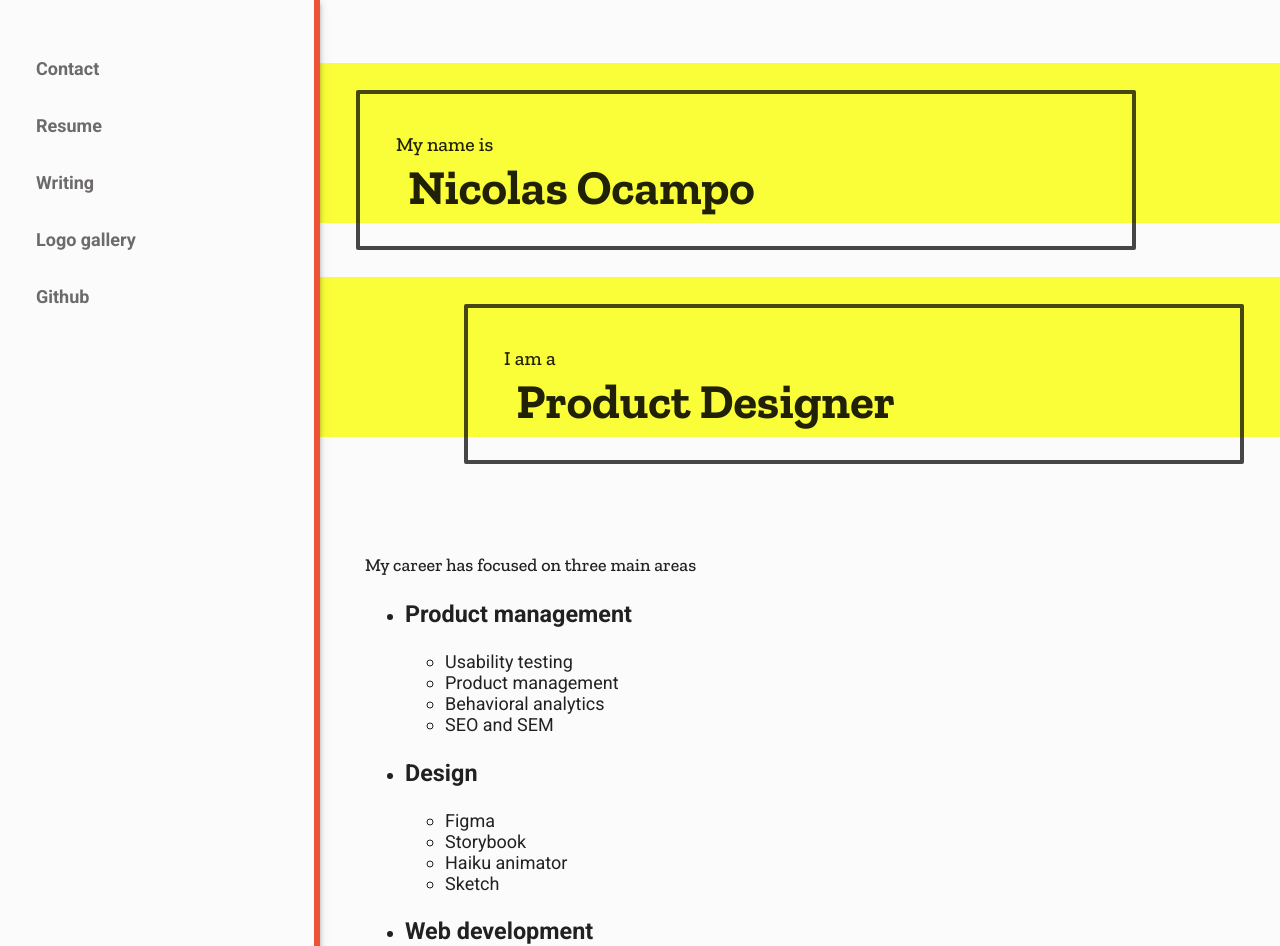
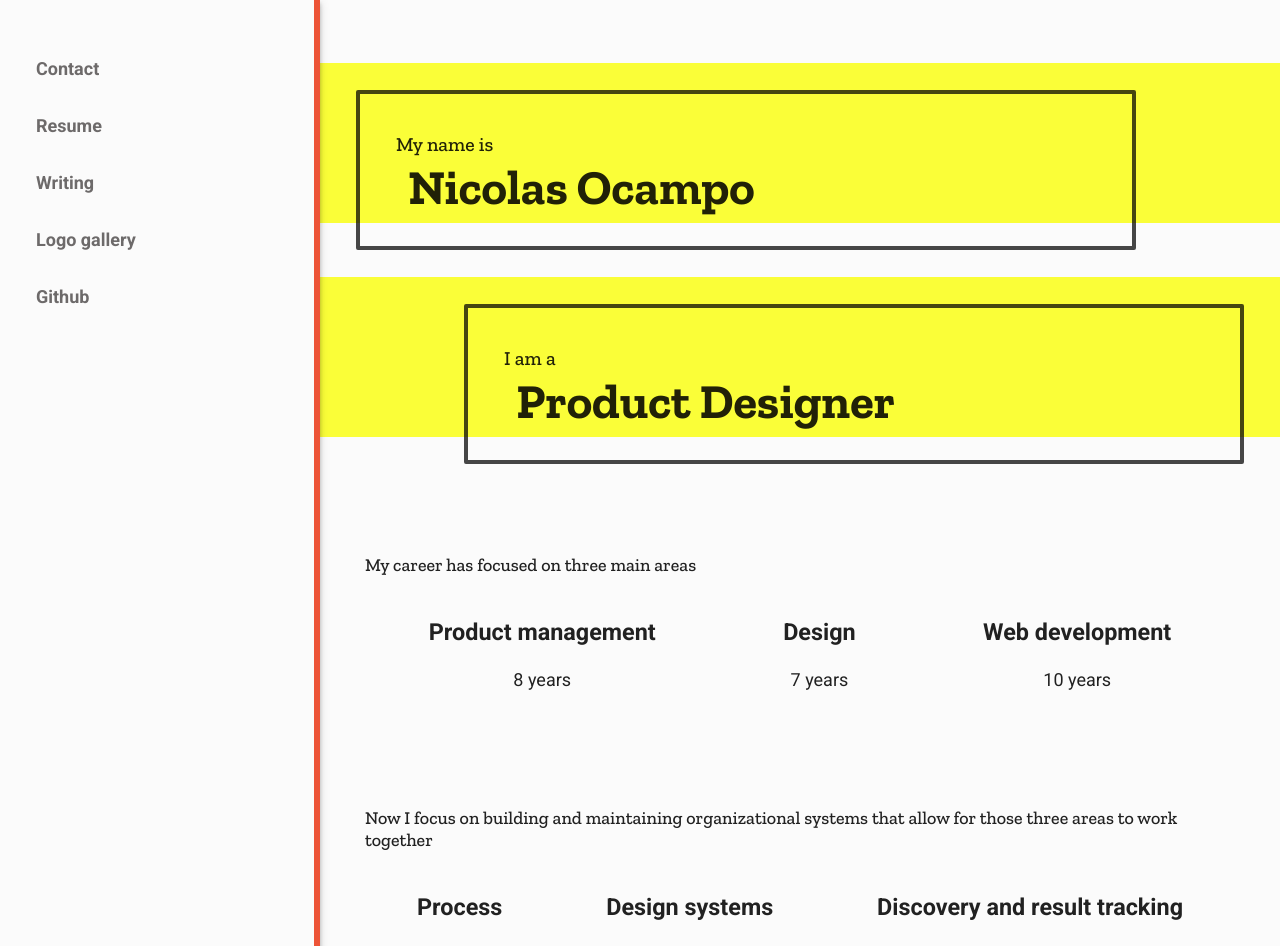
Before and after one commit to WeHateNick/nicolasocampodesign, a Next.js app: page / in a window 1280 px wide. Shown: the top 946 px of the page. Built offline with nearby package versions, Linux system fonts and the light colour scheme.

Commit message:
highlight block styling

```diff
--- a/components/HighlightBlock/HighlightBlock.jsx
+++ b/components/HighlightBlock/HighlightBlock.jsx
@@ -1,5 +1,6 @@
 import styles from "./HighlightBlock.module.scss";
 import allContent from "./HighlightContent";
+import moment from "moment";
 
 export default function Home({ type }) {
   const content = allContent[type];
@@ -7,12 +8,12 @@ export default function Home({ type }) {
   return (
     <section className={styles.section}>
       <p className={styles.section__header}>{content.intro}</p>
-      <div className={styles["highlight-boxes"]}>
-        <ul>
+      <ul className={styles["highlight__boxes"]}>
         {content.items.map(item => (
           <li>
             <h3>{item.label}</h3>
-              <ul>
+            <p>{moment().diff(`${item.startYear}-01-01`, "years")} years</p>
+            <ul className={styles.highlight__tools}>
               {item.tools.map(tool => (
                 <li>{tool}</li>
               ))}
@@ -20,7 +21,6 @@ export default function Home({ type }) {
           </li>
         ))}
       </ul>
-      </div>
     </section>
   );
 }
--- a/components/HighlightBlock/HighlightBlock.module.scss
+++ b/components/HighlightBlock/HighlightBlock.module.scss
@@ -12,3 +12,15 @@
     font-weight: $font__weight--medium;
   }
 }
+.highlight {
+  &__boxes {
+    display: flex;
+    justify-content: space-around;
+    list-style: none;
+    padding: 0;
+    text-align: center;
+  }
+  &__tools {
+    display: none;
+  }
+}
--- a/package.json
+++ b/package.json
@@ -9,6 +9,7 @@
   },
   "dependencies": {
     "classnames": "^2.2.6",
+    "moment": "^2.29.1",
     "next": "10.0.6",
     "react": "17.0.1",
     "react-dom": "17.0.1",
```
Also changed, not shown: 1 other file (tests, documents, lock files or other folders). Lines whose indentation alone changed are shown as unchanged.
